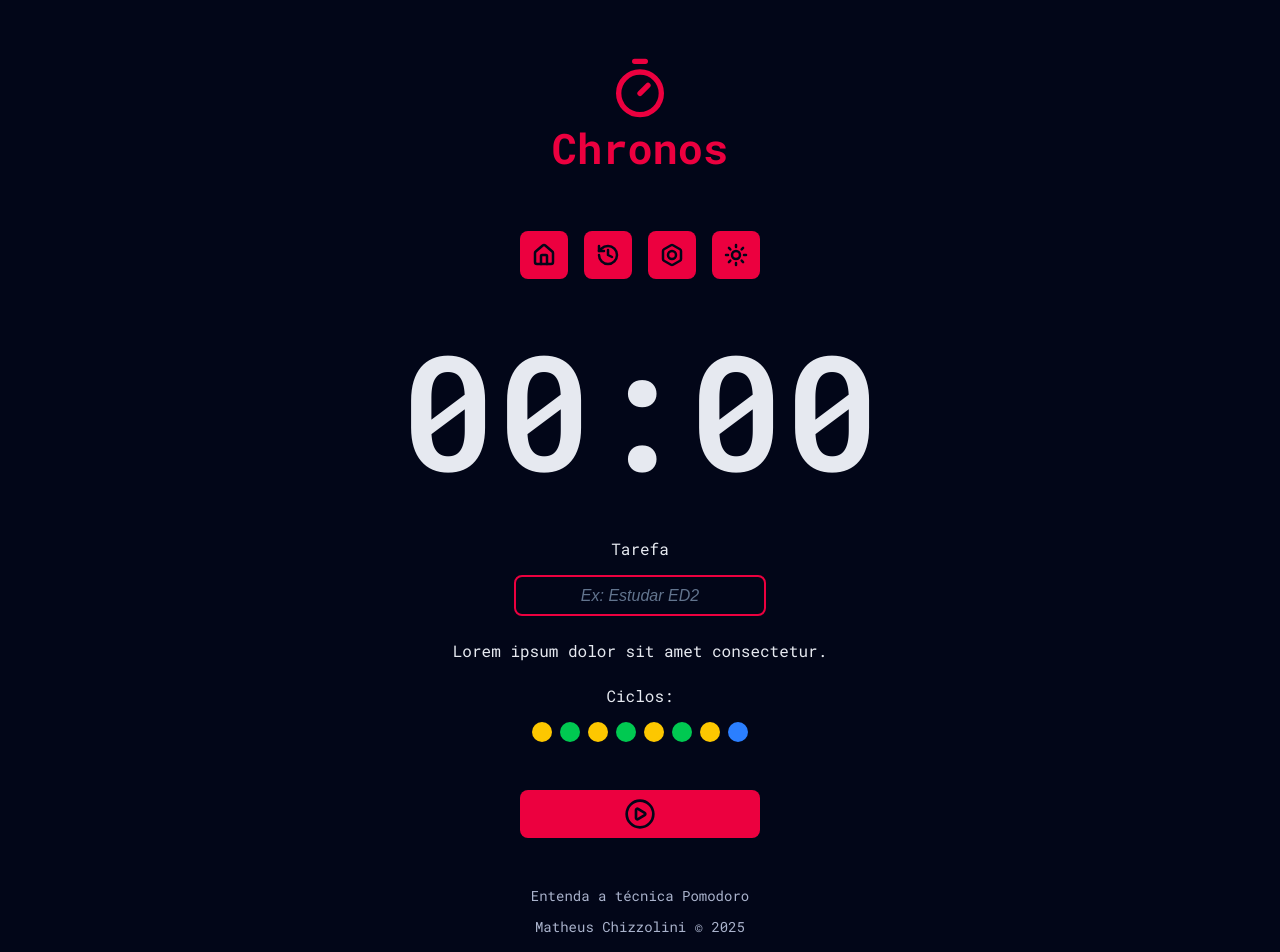
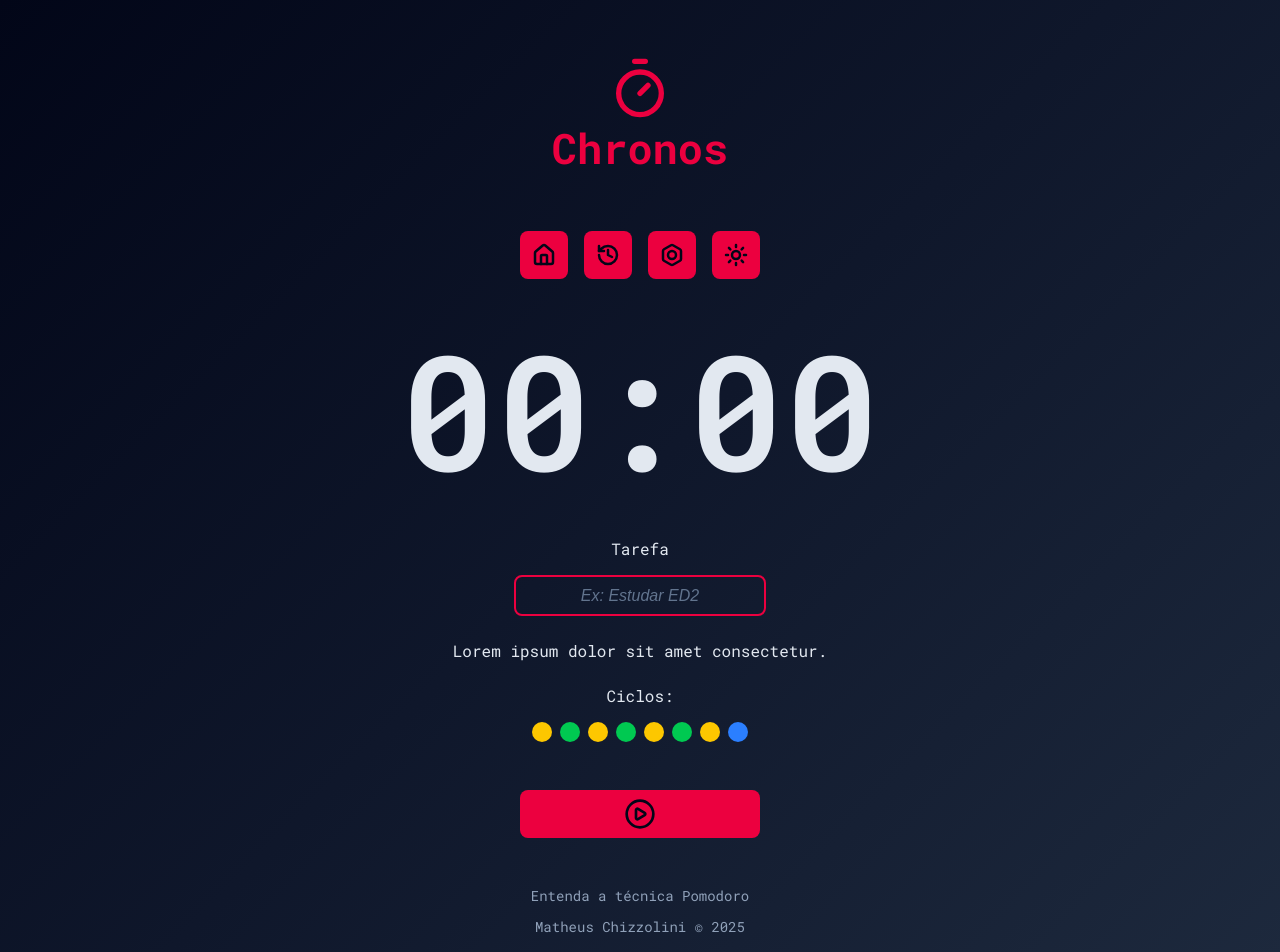
Before and after one commit to MatheusChizzolini/chronos-pomodoro, a React (Vite) app: page / in a window 1280 px wide. Shown: the top 952 px of the page. Built offline with nearby package versions, Linux system fonts and the light colour scheme.

Commit message:
chore: mudando variáveis css e background da aplicação

```diff
--- a/src/components/Input/styles.module.css
+++ b/src/components/Input/styles.module.css
@@ -12,7 +12,7 @@
 }
 
 .input:focus {
-  border: 0.2rem solid var(--primary-dark);
+  border: 0.2rem solid var(--primary-light);
 }
 
 .input::placeholder {
--- a/src/styles/global.css
+++ b/src/styles/global.css
@@ -14,7 +14,12 @@ body {
   font-family: "Roboto Mono", monospace;
   font-size: 1.6rem;
   color: var(--text-default);
-  background-color: var(--slate-900);
+  background: linear-gradient(
+    135deg,
+    var(--slate-900) 0%,
+    var(--slate-800) 50%,
+    var(--slate-700) 100%
+  );
 }
 
 .form {
--- a/src/styles/theme.css
+++ b/src/styles/theme.css
@@ -22,18 +22,18 @@
   --info: #2b7fff;
 
   --text-over-primary: #020618;
-  --text-over-primary-dark: #e6e9f0;
+  --text-over-primary-dark: #e2e8f0;
   --text-over-primary-light: #020618;
   --text-over-success: #020618;
   --text-over-warning: #020618;
-  --text-over-error: #e6e9f0;
+  --text-over-error: #e2e8f0;
   --text-over-info: #020618;
 
-  --text-default: #e6e9f0;
-  --text-muted: #aab3cc;
+  --text-default: #e2e8f0;
+  --text-muted: #90a1b9;
 
-  --disabled: #555f7d;
-  --text-disabled: #aab3cc;
+  --disabled: #45556c;
+  --text-disabled: #90a1b9;
 }
 
 :root[data-theme="light"] {
```
